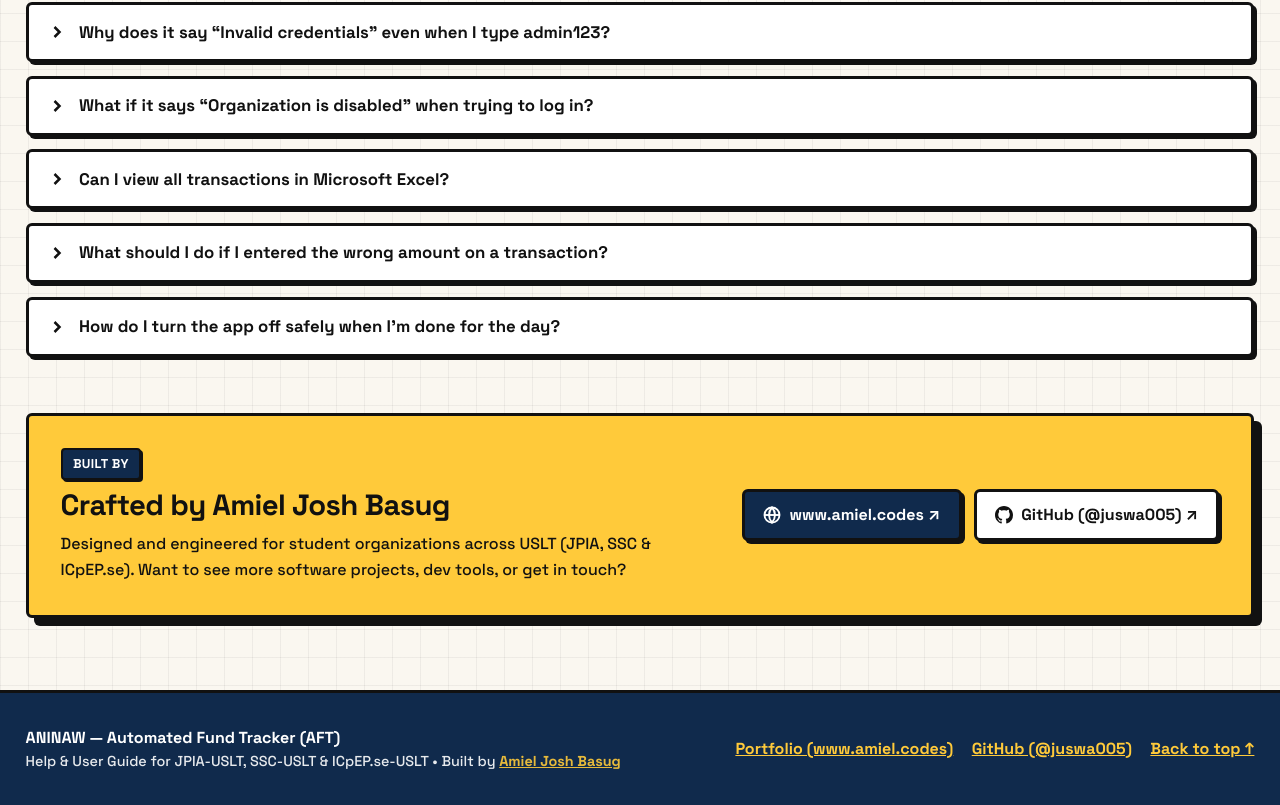
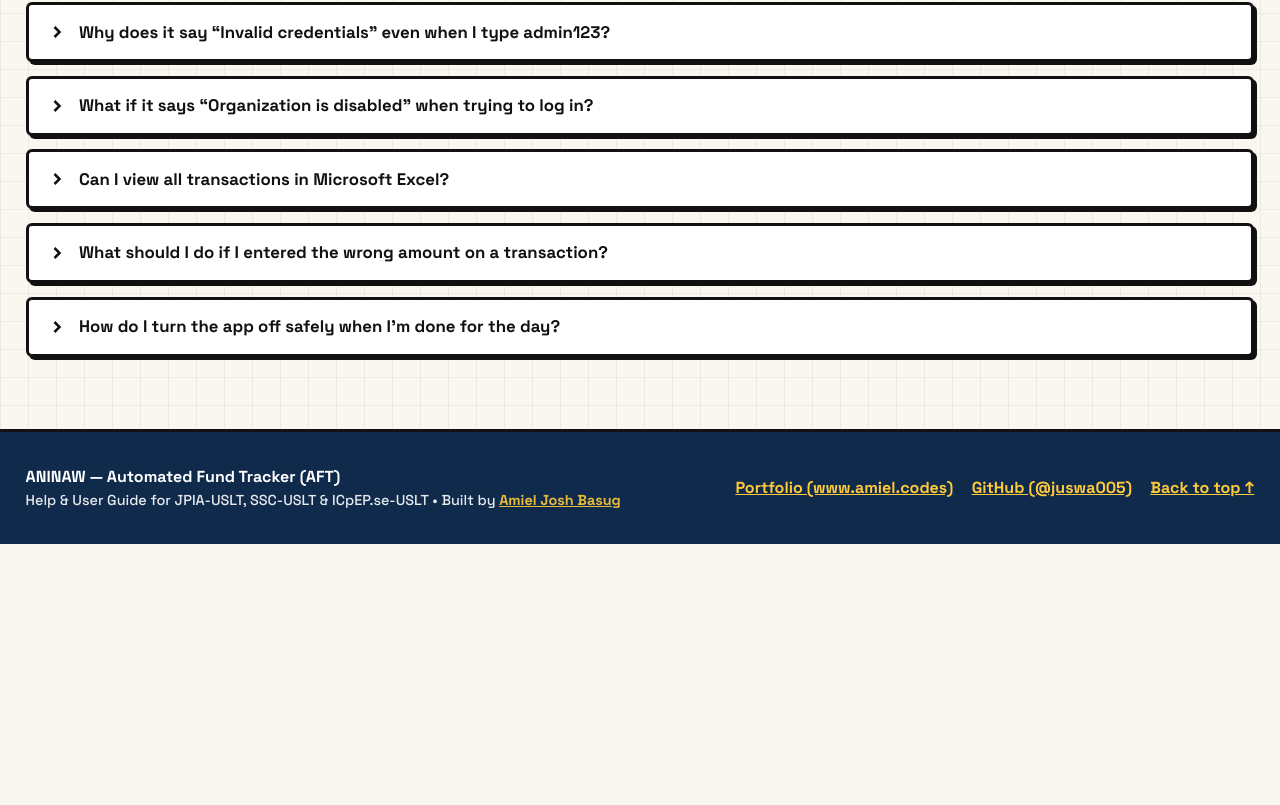
Before and after one commit to juswa005/aft-help-site, a plain HTML site: page index.html in a window 1280 px wide. Shown: the part 6623-7428 px from the top of the page. After the commit the page ends 7167 px from the top, so only its background shows below. Drawn offline with Linux system fonts and the light colour scheme.

Commit message:
style: remove creator banner and keep lowkey footer links

```diff
--- a/index.html
+++ b/index.html
@@ -770,27 +770,6 @@
         </details>
       </div>
     </section>
-
-    <!-- CREATOR PROMO -->
-    <section class="creator-banner" aria-labelledby="creator-heading">
-      <div class="creator-copy">
-        <span class="nb-tag nb-tag--navy">Built By</span>
-        <h2 id="creator-heading">Crafted by Amiel Josh Basug</h2>
-        <p>
-          Designed and engineered for student organizations across USLT (JPIA, SSC &amp; ICpEP.se). Want to see more software projects, dev tools, or get in touch?
-        </p>
-      </div>
-      <div class="creator-actions">
-        <a class="nb-btn nb-btn--navy" href="https://www.amiel.codes" target="_blank" rel="noopener noreferrer">
-          <svg width="18" height="18" viewBox="0 0 24 24" fill="none" stroke="currentColor" stroke-width="2.5" aria-hidden="true"><circle cx="12" cy="12" r="10"></circle><line x1="2" y1="12" x2="22" y2="12"></line><path d="M12 2a15.3 15.3 0 0 1 4 10 15.3 15.3 0 0 1-4 10 15.3 15.3 0 0 1-4-10 15.3 15.3 0 0 1 4-10z"></path></svg>
-          <span>www.amiel.codes &nearr;</span>
-        </a>
-        <a class="nb-btn nb-btn--white" href="https://github.com/juswa005" target="_blank" rel="noopener noreferrer">
-          <svg width="18" height="18" viewBox="0 0 24 24" fill="currentColor" aria-hidden="true"><path d="M12 0C5.37 0 0 5.37 0 12c0 5.31 3.435 9.795 8.205 11.385.6.105.825-.255.825-.57 0-.285-.015-1.23-.015-2.235-3.015.555-3.795-.735-4.035-1.41-.135-.345-.72-1.41-1.23-1.695-.42-.225-1.02-.78-.015-.795.945-.015 1.62.87 1.845 1.23 1.08 1.815 2.805 1.305 3.495.99.105-.78.42-1.305.765-1.605-2.67-.3-5.46-1.335-5.46-5.925 0-1.305.465-2.385 1.23-3.225-.12-.3-.54-1.53.12-3.18 0 0 1.005-.315 3.3 1.23.96-.27 1.98-.405 3-.405s2.04.135 3 .405c2.295-1.56 3.3-1.23 3.3-1.23.66 1.65.24 2.88.12 3.18.765.84 1.23 1.905 1.23 3.225 0 4.605-2.805 5.625-5.475 5.925.435.375.81 1.095.81 2.22 0 1.605-.015 2.895-.015 3.3 0 .315.225.69.825.57A12.02 12.02 0 0 0 24 12c0-6.63-5.37-12-12-12z"></path></svg>
-          <span>GitHub (@juswa005) &nearr;</span>
-        </a>
-      </div>
-    </section>
   </main>
 
   <footer class="site-footer">
--- a/styles.css
+++ b/styles.css
@@ -1106,44 +1106,6 @@ section[tabindex="-1"]:focus-visible {
   box-shadow: 0 0 0 4px var(--gold), var(--shadow-md);
 }
 
-/* Creator Promo Banner */
-.creator-banner {
-  display: flex;
-  flex-wrap: wrap;
-  align-items: center;
-  justify-content: space-between;
-  gap: 1.25rem;
-  background: var(--gold);
-  border: var(--border-w) solid var(--ink);
-  border-radius: var(--radius);
-  box-shadow: var(--shadow-lg);
-  padding: 1.5rem;
-}
-
-@media (min-width: 768px) {
-  .creator-banner {
-    padding: 2rem;
-  }
-}
-
-.creator-copy {
-  display: flex;
-  flex-direction: column;
-  align-items: flex-start;
-  gap: 0.55rem;
-  max-inline-size: 62ch;
-}
-
-.creator-copy h2 {
-  font-size: clamp(1.35rem, 1.15rem + 0.85vw, 1.9rem);
-}
-
-.creator-actions {
-  display: flex;
-  flex-wrap: wrap;
-  gap: 0.75rem;
-}
-
 /* Footer */
 .site-footer {
   border-block-start: var(--border-w) solid var(--ink);
```
